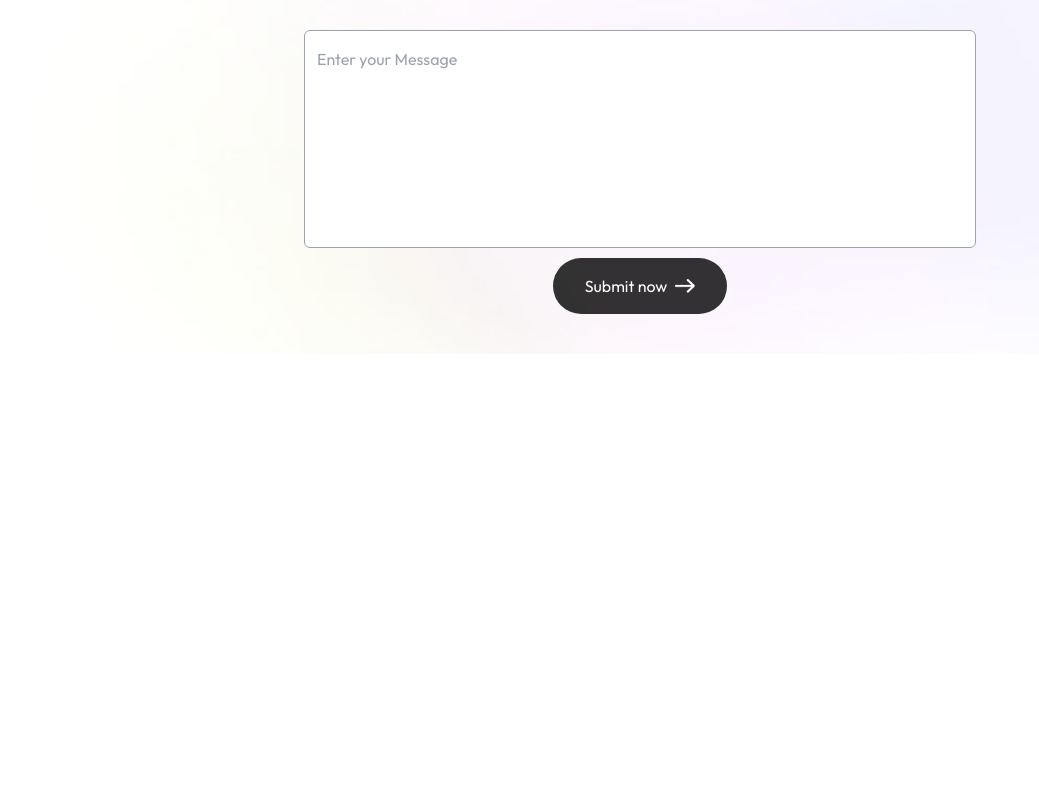
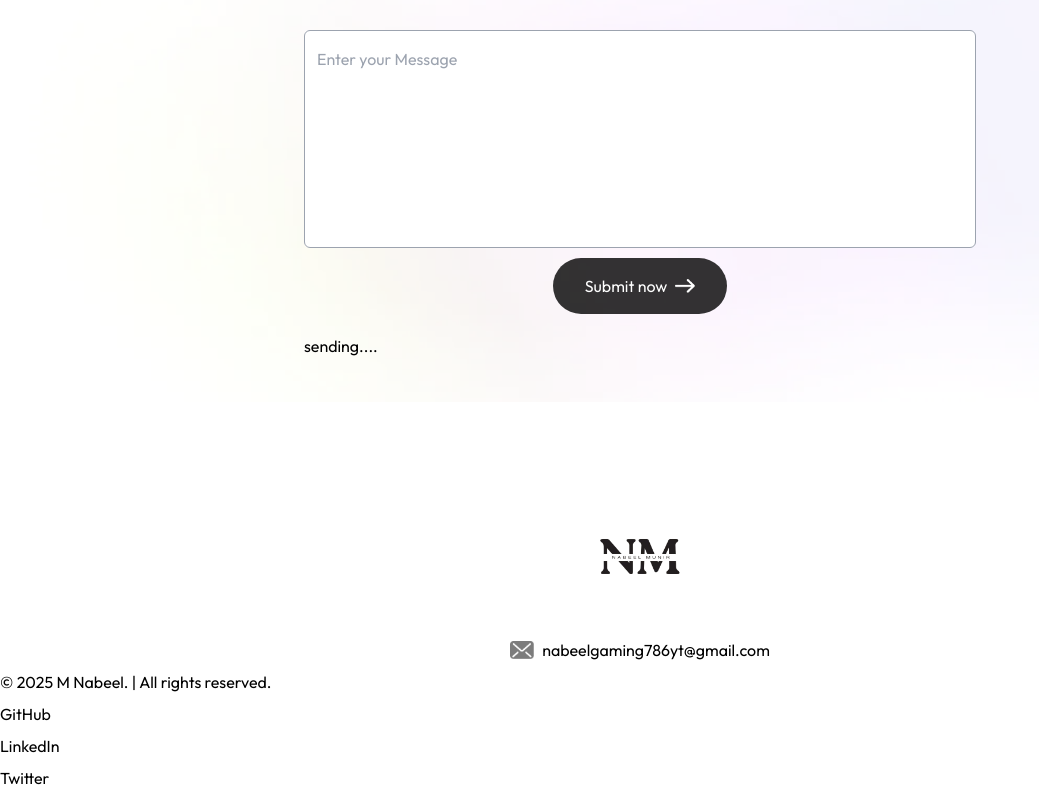
Before and after one commit to muhammad-nabeel-0/PortFoilo, a Next.js app: page / in a window 1280 px wide. Shown: the part 3257-4051 px from the top of the page, without its empty margins (0-1039 px from the left). Before the commit the page ends 3611 px from the top, so only its background shows below. Built offline with nearby package versions, Linux system fonts and the light colour scheme; a web font is replaced by a local one.

Commit message:
add montion pack

```diff
--- a/app/components/Contact.jsx
+++ b/app/components/Contact.jsx
@@ -18,6 +18,7 @@ const Contact = () => {
         <button  className='py-3 px-8 w-max flex items-center justify-between gap-2 bg-black/80 text-white rounded-full mx-auto hover:bg-black duration-500' type='submit'>Submit now
         <Image src={assets.right_arrow_white} alt='' className='w-5' />
         </button>
+        <p className='mt-4'>sending....</p>
     </form>
     </div>
   )
--- /dev/null
+++ b/app/components/Footer.jsx
@@ -0,0 +1,28 @@
+import React from 'react'
+import Image from 'next/image'
+import { assets } from '@/assets/assets'
+
+const Footer = () => {
+return (
+    <div className='mt-20'>
+        <div className='text-center'>
+            <Image src={assets.new_logo} alt='' className='w-36 mx-auto mb-2'/>
+            <div className='flex items-center gap-2 w-max mx-auto'>
+            <Image src={assets.mail_icon} alt='' className='w-6'/>
+            nabeelgaming786yt@gmail.com
+            </div>
+        </div>
+        <div>
+            <p> © 2025 M Nabeel. | All rights reserved.</p>
+            <ul>
+                <li><a href="">GitHub</a></li>
+                <li><a href="">LinkedIn</a></li>
+                <li><a href="">Twitter</a></li>
+            </ul>
+        </div>
+
+    </div>
+)
+}
+
+export default Footer
--- a/app/page.js
+++ b/app/page.js
@@ -5,6 +5,7 @@ import About from "./components/About";
 import Services from "./components/Services";
 import Work from "./components/Work";
 import Contact from "./components/Contact";
+import Footer from "./components/Footer";
 
 export default function Home() {
   return (
@@ -15,6 +16,7 @@ export default function Home() {
     <Services/>
     <Work/>
     <Contact/>
+    <Footer/>
     </>
   );
 }
```
Also changed, not shown: package.json (+6 -5 lines), 1 other file (tests, documents, lock files or other folders).
